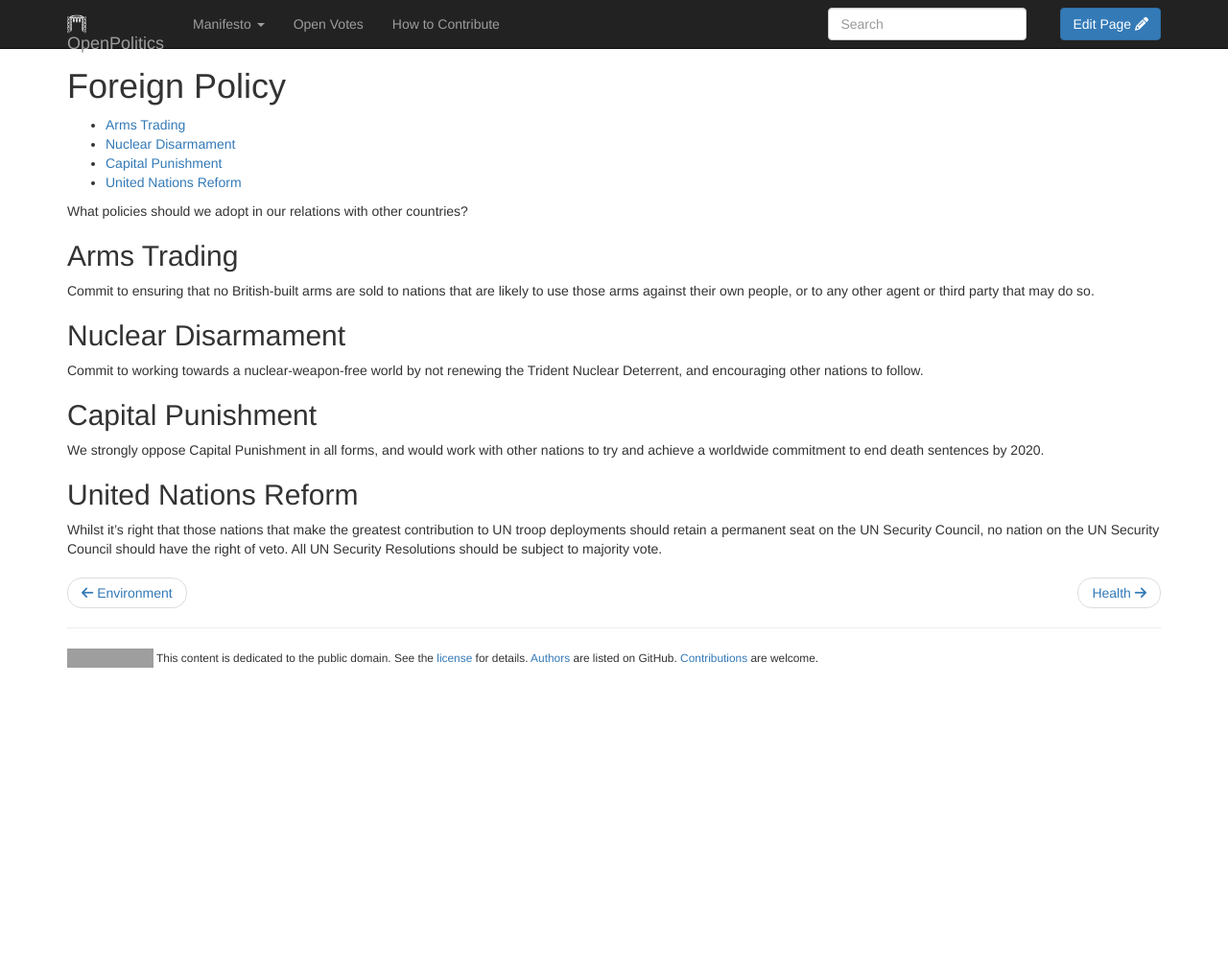
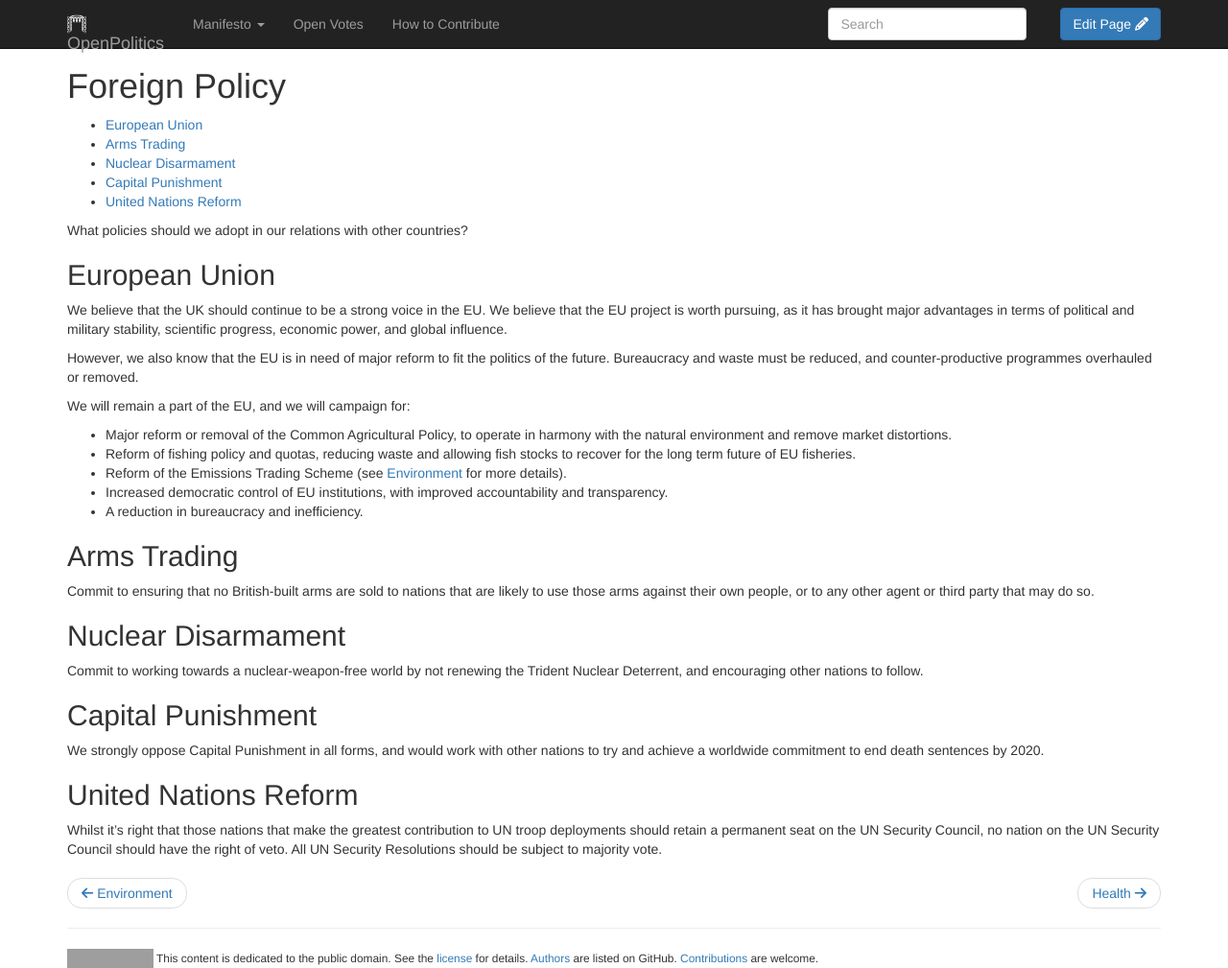
Before and after one commit to openpolitics/manifesto, a Jekyll site: the page built from manifesto/foreign_policy.md, in a window 1280 px wide and 1009 px high. Shown: the whole window at 96% size. Built offline with Jekyll 4.4.1, drawn with Linux system fonts in a browser that asks for light colours; nearby versions of some CDN libraries; library files that are not in the unit come from our copies; grey boxes are pictures that could not be loaded.

Commit message:
EU membership policy

```diff
--- a/manifesto/foreign_policy.md
+++ b/manifesto/foreign_policy.md
@@ -7,6 +7,20 @@ published: true
 {:toc}
 
 What policies should we adopt in our relations with other countries?
+
+## European Union
+
+We believe that the UK should continue to be a strong voice in the EU. We believe that the EU project is worth pursuing, as it has brought major advantages in terms of political and military stability, scientific progress, economic power, and global influence.
+
+However, we also know that the EU is in need of major reform to fit the politics of the future. Bureaucracy and waste must be reduced, and counter-productive programmes overhauled or removed.
+
+We will remain a part of the EU, and we will campaign for:
+
+  * Major reform or removal of the Common Agricultural Policy, to operate in harmony with the natural environment and remove market distortions.
+  * Reform of fishing policy and quotas, reducing waste and allowing fish stocks to recover for the long term future of EU fisheries.
+  * Reform of the Emissions Trading Scheme (see [Environment](environment.html) for more details).
+  * Increased democratic control of EU institutions, with improved accountability and transparency.
+  * A reduction in bureaucracy and inefficiency.
 
 ## Arms Trading
 
```
